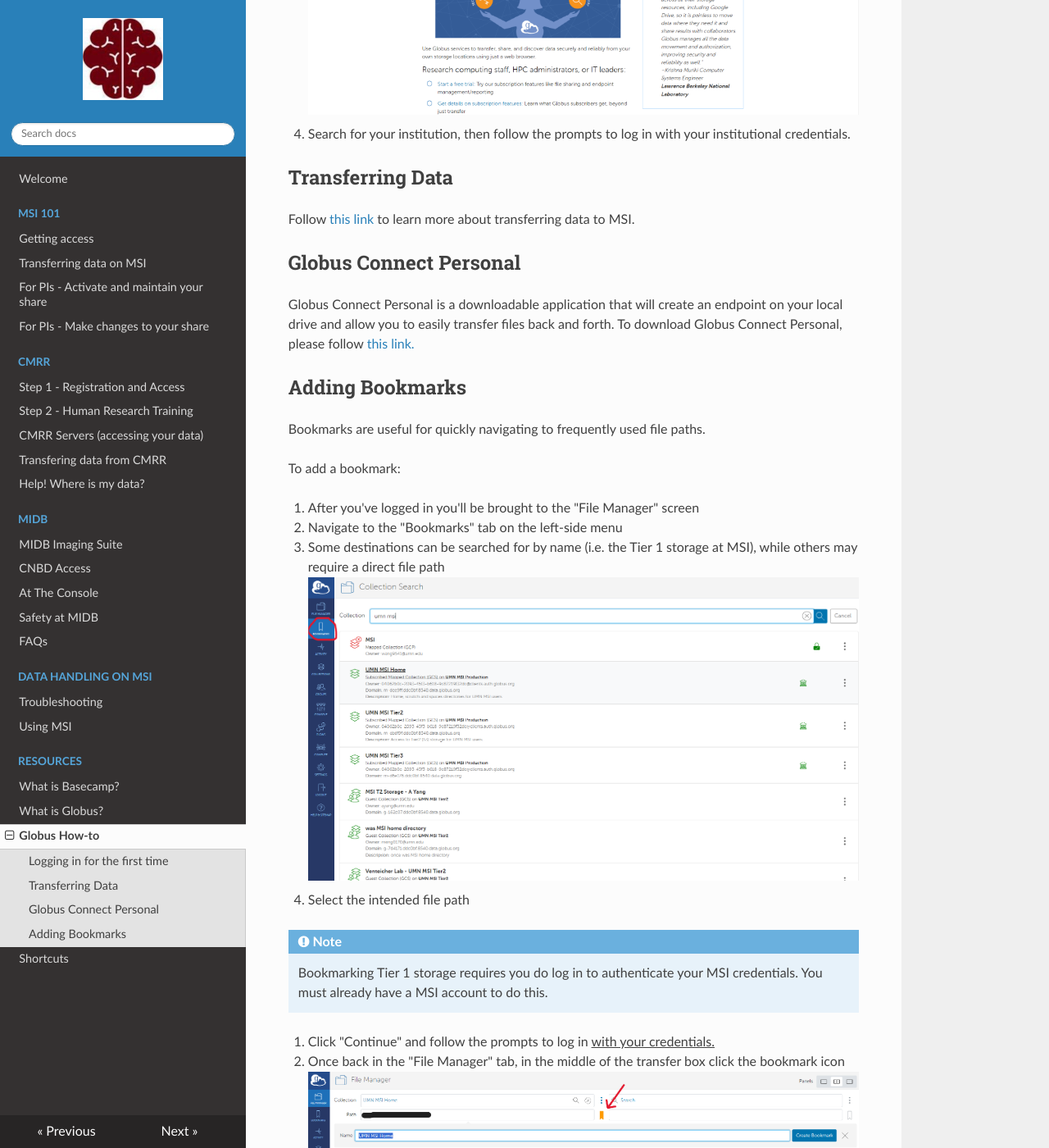
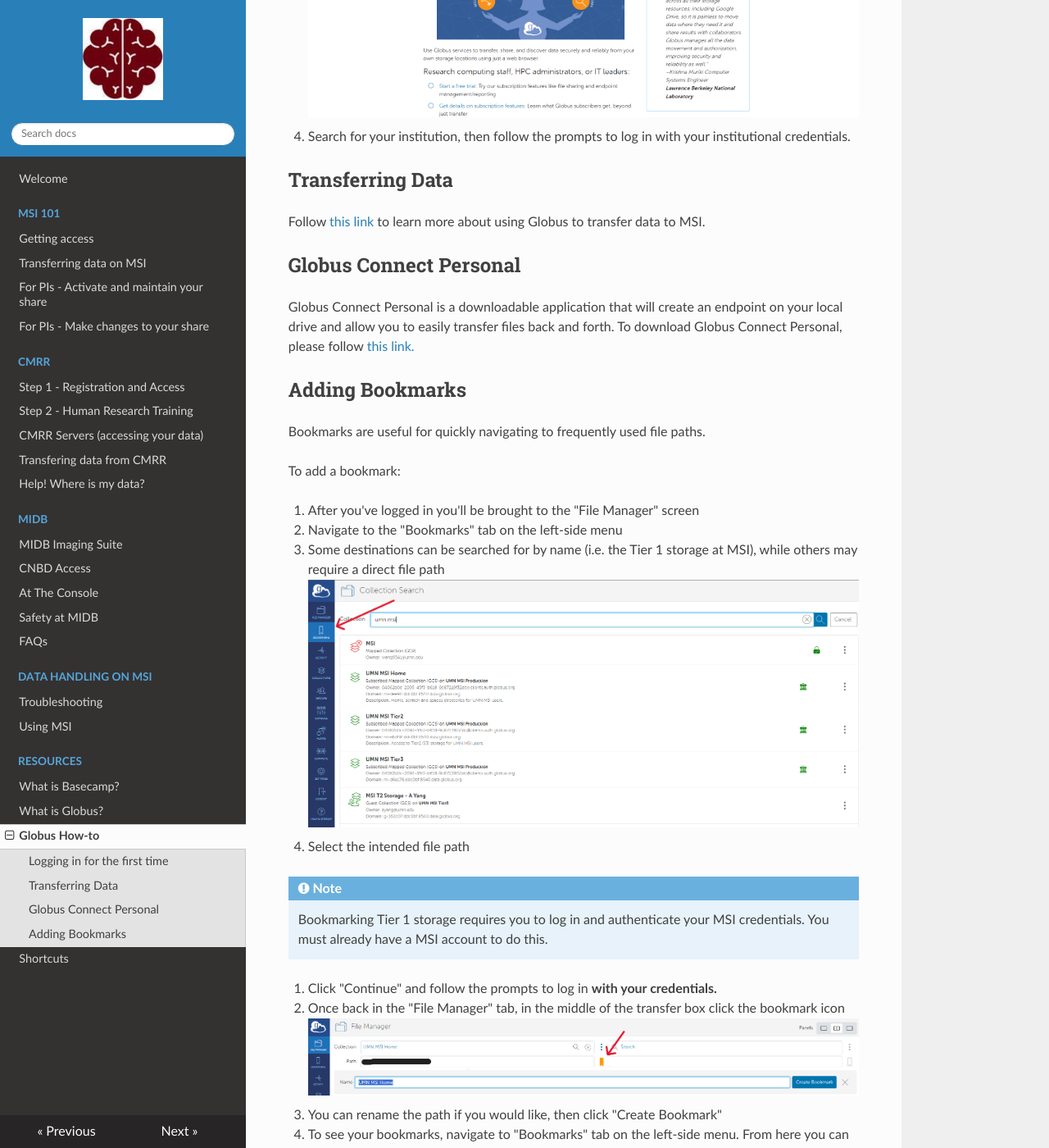
Before and after one commit to MIDB-Neuroimaging/neurohub_rtd, an MkDocs documentation site: the page built from docs/resources/globussop.md, in a window 1280 px wide and 1400 px high, scrolled down 518 px. Shown: the whole window at 82% size. Built offline with MkDocs 1.6.1, drawn with Linux system fonts in a browser that asks for light colours; nearby versions of some CDN libraries.

Commit message:
Minor spelling and picture updates

```diff
--- a/docs/resources/globussop.md
+++ b/docs/resources/globussop.md
@@ -11,7 +11,7 @@
 4. Search for your institution, then follow the prompts to log in with your institutional credentials.
 
 ## Transferring Data
-Follow [this link](https://msi.umn.edu/our-resources/knowledge-base/file-transfer-faqs/how-do-i-use-globus-transfer-data-msi) to learn more about transferring data to MSI.
+Follow [this link](https://msi.umn.edu/our-resources/knowledge-base/file-transfer-faqs/how-do-i-use-globus-transfer-data-msi) to learn more about using Globus to transfer data to MSI.
 
 ## Globus Connect Personal
 Globus Connect Personal is a downloadable application that will create an endpoint on your local drive and allow you to easily transfer files back and forth. To download Globus Connect Personal, please follow [this link.](https://www.globus.org/globus-connect-personal)
@@ -30,9 +30,9 @@
 4. Select the intended file path
 
 !!! note
-    Bookmarking Tier 1 storage requires you do log in to authenticate your MSI credentials. You must already have a MSI account to do this.
+    Bookmarking Tier 1 storage requires you to log in and authenticate your MSI credentials. You must already have a MSI account to do this.
 
-5. Click "Continue" and follow the prompts to log in <u>with your credentials.</u>
+5. Click "Continue" and follow the prompts to log in **with your credentials.**
 6. Once back in the "File Manager" tab, in the middle of the transfer box click the bookmark icon
     <figure markdown="span">
         ![sop3](globus3.png)
```
Also changed, not shown: docs/msi/transfer.md (+1 -1 lines), docs/resources/basecamp.md (+1 -1 lines), docs/resources/globus1.png, docs/resources/globus2.png.
